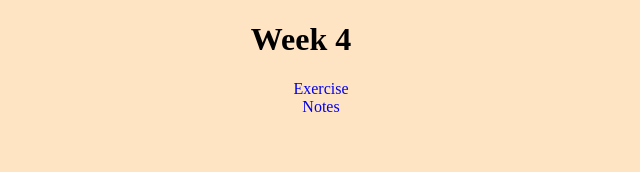
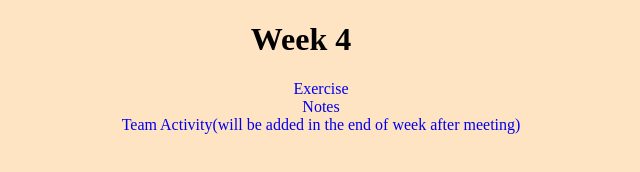
Before and after one commit to Mask22446/mask22446.github.io, a plain HTML site: page week4/index.html in a window 1280 px wide. Shown: the whole page, without its empty margins (339-979 px from the left). Drawn offline with Linux system fonts and the light colour scheme.

Commit message:
minor changes of index.html file for week 4

```diff
--- a/week4/index.html
+++ b/week4/index.html
@@ -12,6 +12,7 @@
     <ul>
         <li><a href="./exercise.html">Exercise</a></li>
         <li><a href="./notes.html">Notes</a></li>
+        <li><a href="#">Team Activity(will be added in the end of week after meeting)</a></li>
     </ul>
 </body>
 </html>
```
